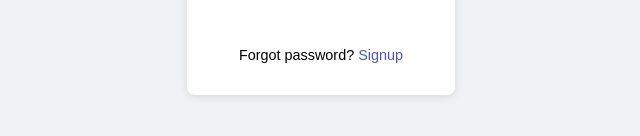
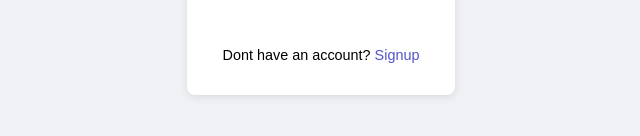
Before and after one commit to barbell-dev/fullstack-todo-app, a plain HTML site: page frontend/index.html in a window 1280 px wide. Shown: the part 500-636 px from the top of the page, 319-959 px from the left. Drawn offline with nearby package versions, Linux system fonts and the light colour scheme; no server answers.

Commit message:
test-update2

```diff
--- a/frontend/index.html
+++ b/frontend/index.html
@@ -34,7 +34,7 @@
         </div>
         <br />
 
-        <p>Forgot password? <a href="./signup.html">Signup</a></p>
+        <p>Dont have an account? <a href="./signup.html">Signup</a></p>
       </div>
     </div>
     <!-- <script></script> -->
```
